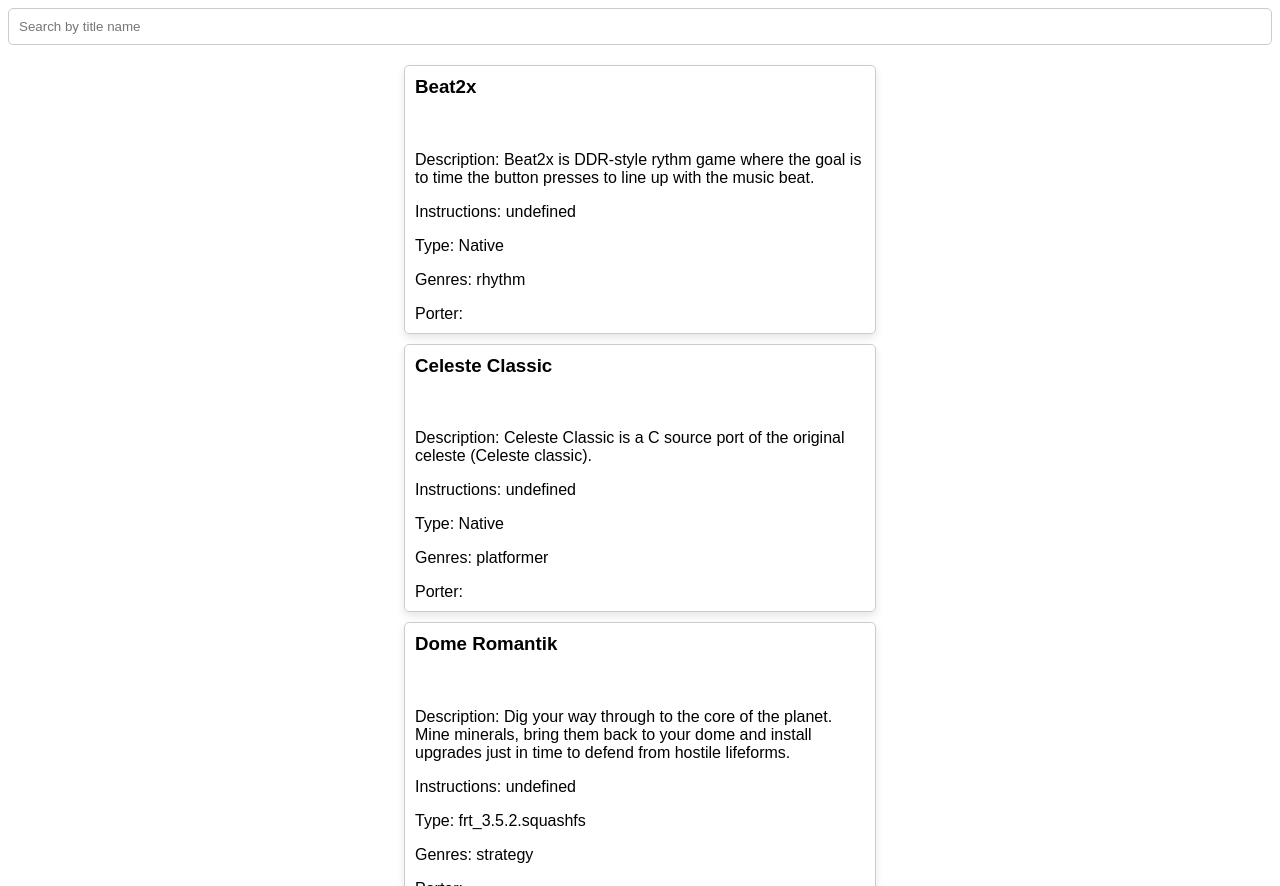
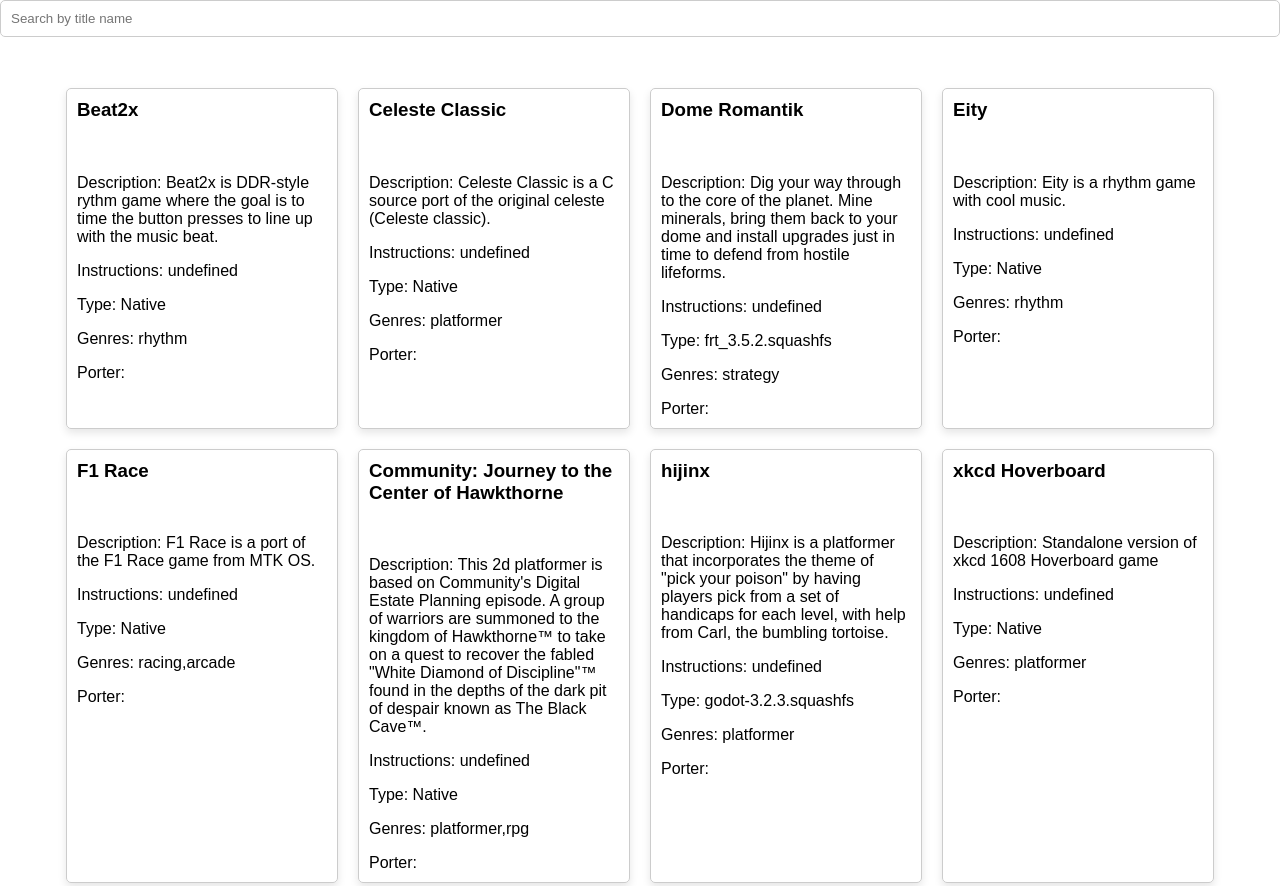
Before and after one commit to christopher-roelofs/portmaster-ports, a plain HTML site: page docs/wiki.html in a window 1280 px wide. Shown: the top 886 px of the page. Drawn offline with Linux system fonts and the light colour scheme.

Commit message:
update wiki html

```diff
--- a/docs/wiki.html
+++ b/docs/wiki.html
@@ -9,24 +9,23 @@
         body {
             font-family: Arial, sans-serif;
             display: flex;
+            justify-content: center;
+        }
+
+        #cards-container {
+            display: flex;
             flex-wrap: wrap;
-            justify-content: space-around;
+            justify-content: center;
+            padding-top: 70px; /* Add padding between the search bar and the row of cards */
         }
 
         .card {
-            width: 450px;
+            width: 250px;
             padding: 10px;
             margin: 10px;
             border: 1px solid #ccc;
             border-radius: 5px;
             box-shadow: 0 4px 8px rgba(0, 0, 0, 0.1);
-        }
-
-        .card-img {
-            background-size: cover;
-            background-repeat: no-repeat;
-            background-position: center center;
-            width: 450px;
         }
 
         h3 {
@@ -38,12 +37,23 @@
         }
 
         #search-bar {
+            position: fixed;
+            top: 0;
+            left: 0;
             width: 100%;
             padding: 10px;
-            margin-bottom: 10px;
             box-sizing: border-box;
             border: 1px solid #ccc;
             border-radius: 5px;
+            background-color: #fff;
+            /* Add a white background to the search bar */
+        }
+
+        @media screen and (min-width: 768px) {
+            .card {
+                max-width: calc(33.33% - 30px);
+                /* Divide the available width into three columns */
+            }
         }
     </style>
 </head>
@@ -107,7 +117,7 @@
         // Function to filter the cards based on the search query
         function filterCards() {
             const searchQuery = document.getElementById('search-bar').value.trim().toLowerCase();
-            const filteredData = jsonData.filter((data) => data.title.toLowerCase().includes(searchQuery) || data.porter.toLowerCase().includes(searchQuery) || data.genres.toLowerCase().includes(searchQuery) || data.type.toLowerCase().includes(searchQuery) );
+            const filteredData = jsonData.filter((data) => data.title.toLowerCase().includes(searchQuery) || data.porter.toLowerCase().includes(searchQuery) || data.genres.toLowerCase().includes(searchQuery) || data.type.toLowerCase().includes(searchQuery));
             displayCards(filteredData);
         }
 
```
